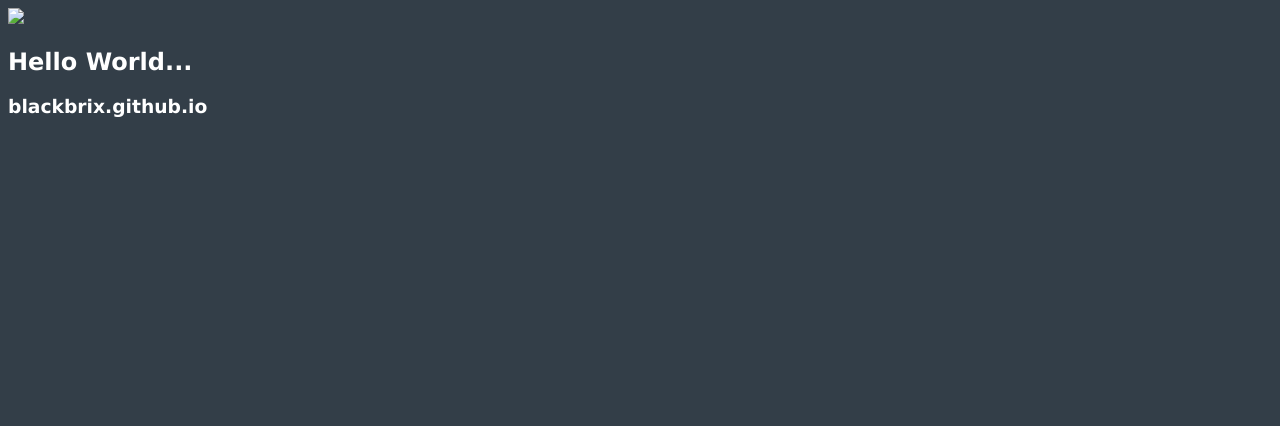
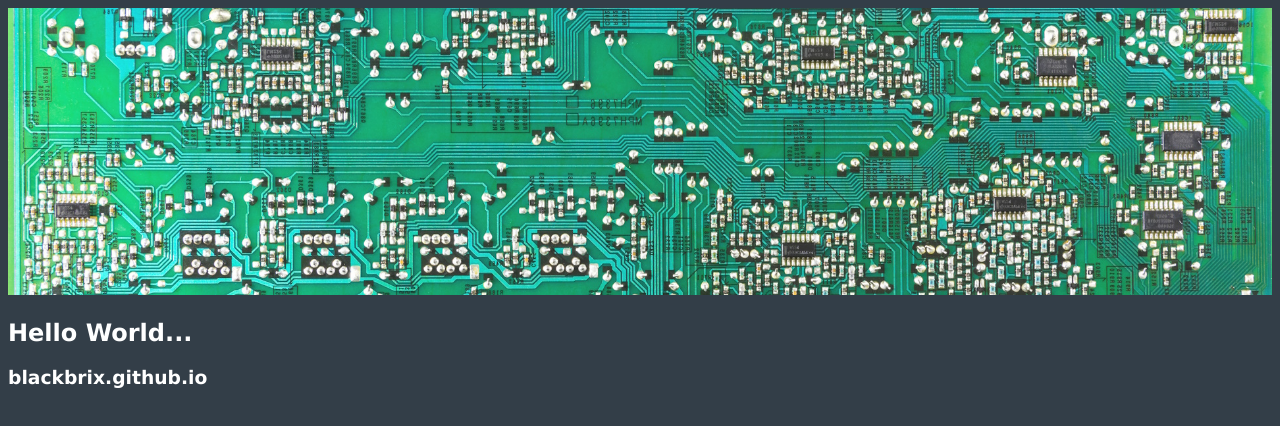
Before and after one commit to BlackBrix/blackbrix.github.io, a plain HTML site: page index.htm in a window 1280 px wide. Drawn offline with Linux system fonts and the light colour scheme.

Commit message:
Update index.htm

```diff
--- a/index.htm
+++ b/index.htm
@@ -6,7 +6,7 @@
     <title>BlackBrix</title>
   </head>
   <body style="background-color: #333e48;font-family:verdana">
-    <img width="100%" src="/assets/images/_PCB.jpg">
+    <img width="100%" src="https://raw.githubusercontent.com/BlackBrix/blackbrix.github.io/main/images/_PCB.jpg">
 	<h2 style="color:white;">Hello World...</h2>
 	<h3><a style="color:white;text-decoration:none;" target="_blank" href="https://blackbrix.github.io">blackbrix.github.io</a></h3>
   </body>
```
